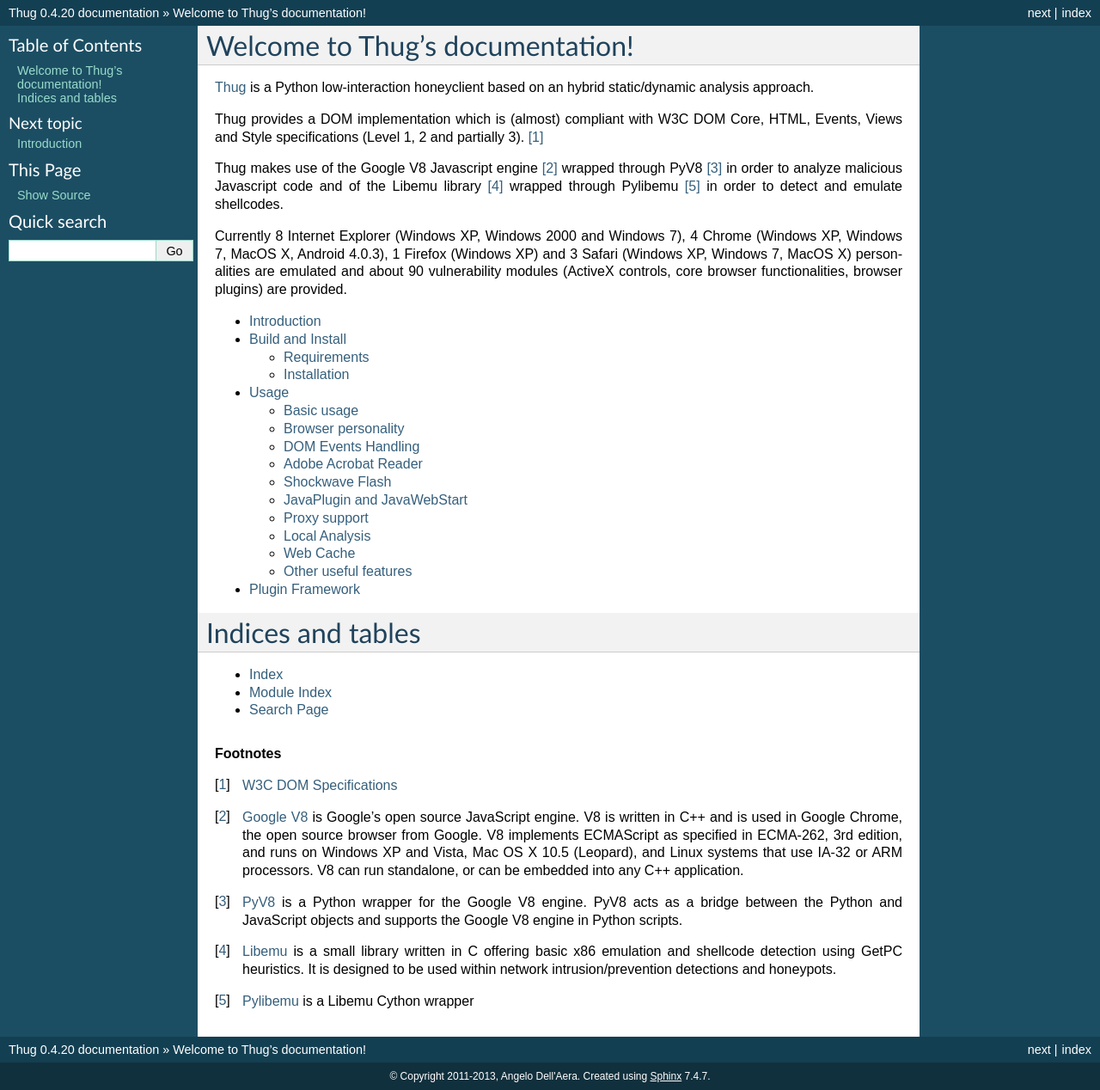
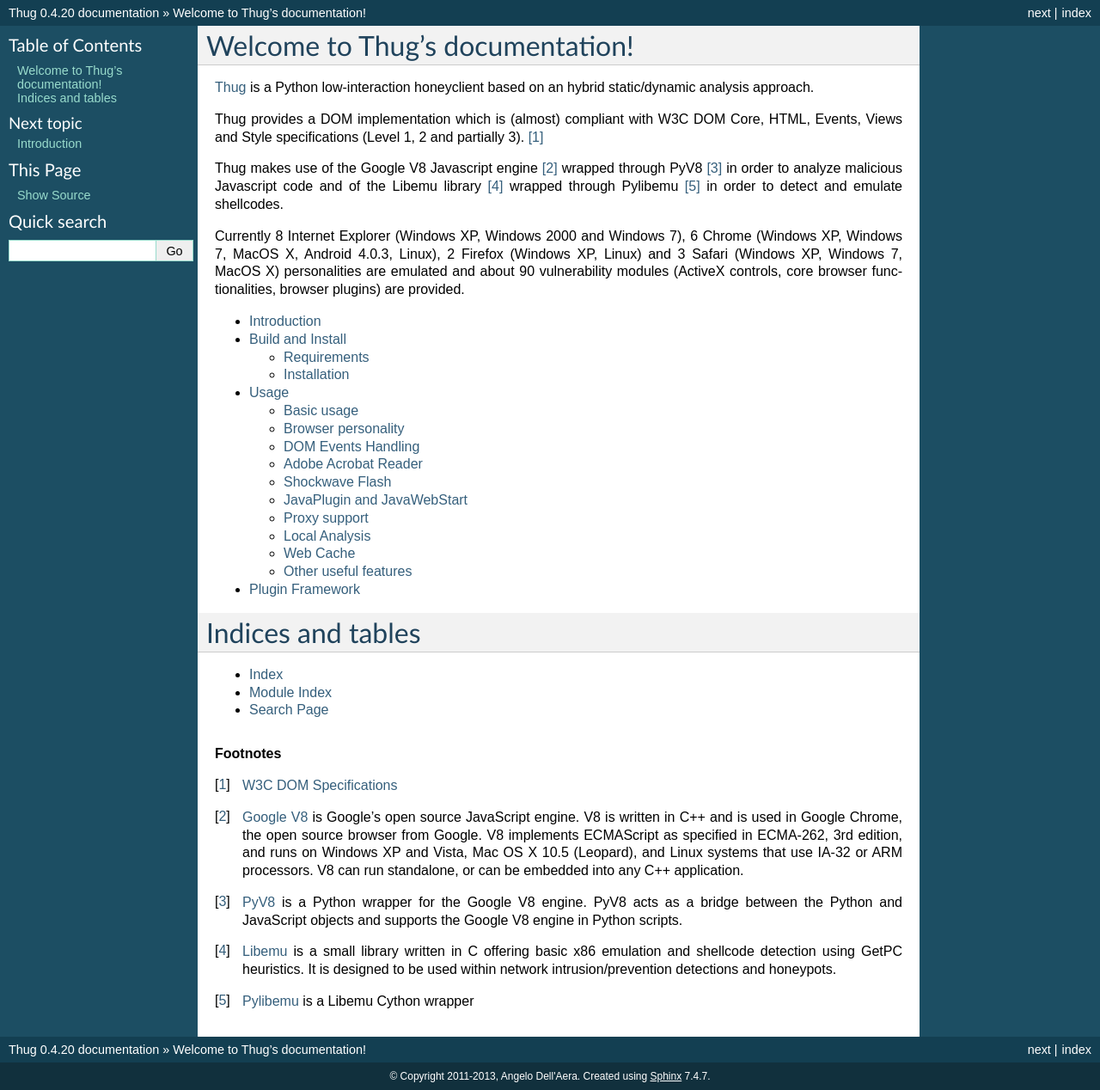
Before and after one commit to buffer/thug, a Sphinx documentation site: the page built from doc/source/index.rst, in a window 1280 px wide. Shown: the whole page at 86% size. Built offline with Sphinx 7.4.7, drawn with Linux system fonts in a browser that asks for light colours.

Commit message:
Minor documentation change

```diff
--- a/doc/source/index.rst
+++ b/doc/source/index.rst
@@ -16,10 +16,10 @@
 analyze malicious Javascript code and of the Libemu library [#f4]_ wrapped through Pylibemu [#f5]_
 in order to detect and emulate shellcodes.
 
-Currently 8 Internet Explorer (Windows XP, Windows 2000 and Windows 7), 4 Chrome (Windows XP,
-Windows 7, MacOS X, Android 4.0.3), 1 Firefox (Windows XP) and 3 Safari (Windows XP, Windows 7,
-MacOS X) personalities are emulated and about 90 vulnerability modules (ActiveX controls, core
-browser functionalities, browser plugins) are provided.
+Currently 8 Internet Explorer (Windows XP, Windows 2000 and Windows 7), 6 Chrome (Windows XP,
+Windows 7, MacOS X, Android 4.0.3, Linux), 2 Firefox (Windows XP, Linux) and 3 Safari (Windows XP,
+Windows 7, MacOS X) personalities are emulated and about 90 vulnerability modules (ActiveX controls,
+core browser functionalities, browser plugins) are provided.
 
 .. toctree::
    :maxdepth: 2
```
